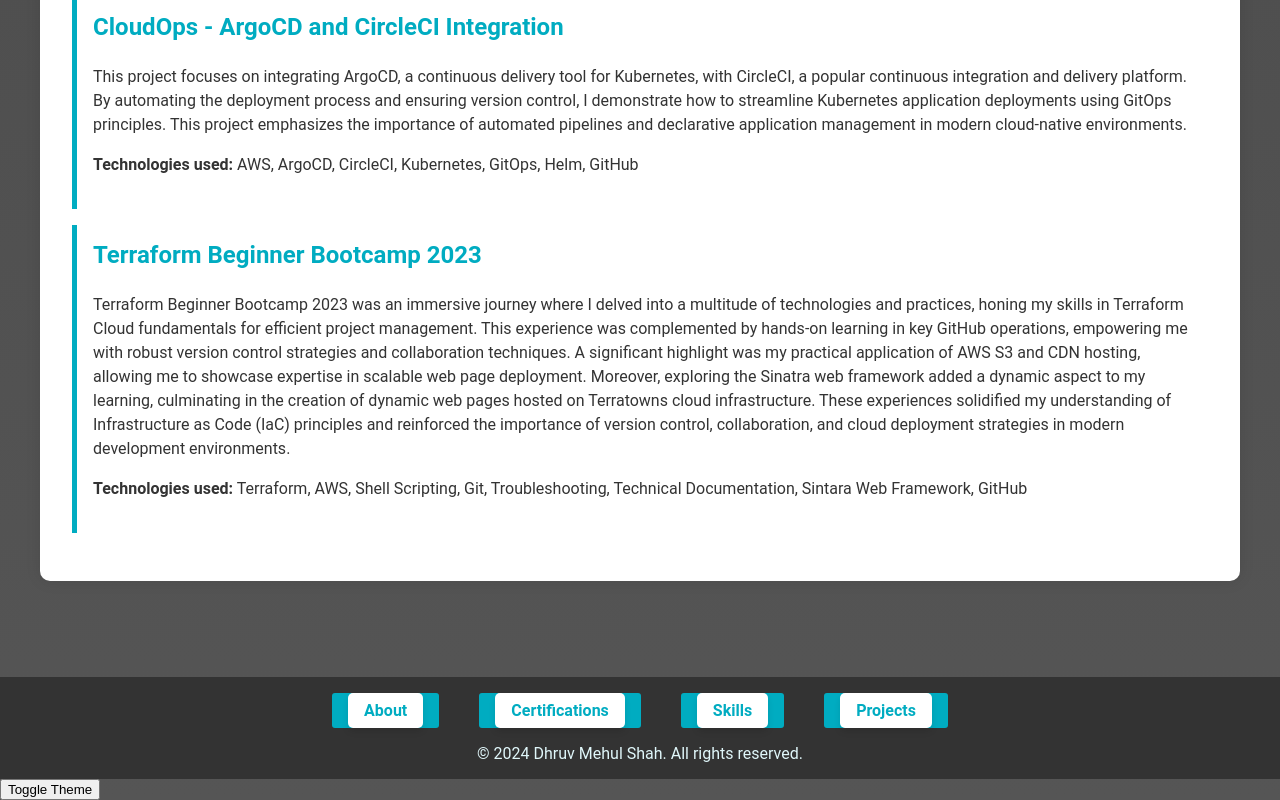
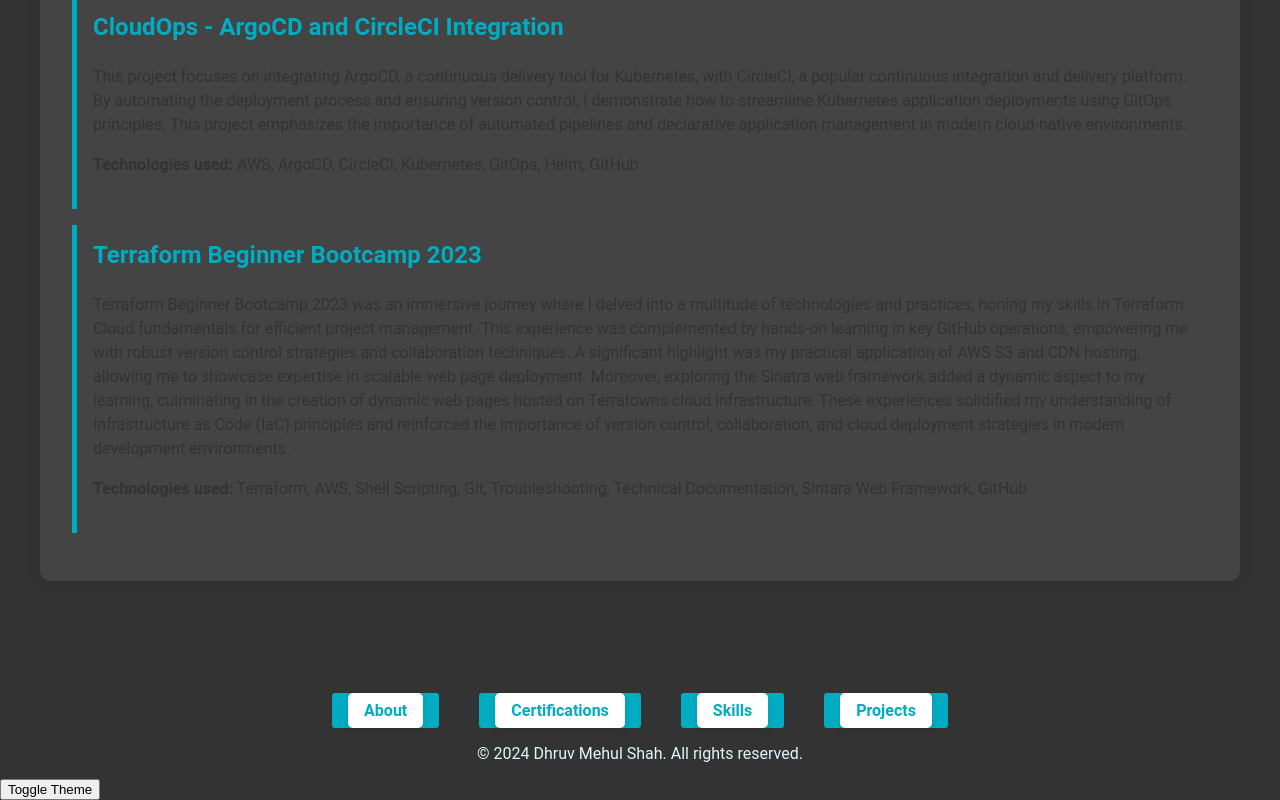
Before and after one commit to DhruvS0/Cloud-Resume-AWS, a plain HTML site: page website/index.html in a window 1280 px wide. Both pictures are taken after a click on the button "Toggle Theme". Shown: the part 3851-4651 px from the top of the page. Drawn offline with Linux system fonts and the light colour scheme; no server answers.

Commit message:
CSS changes

```diff
--- a/website/css/styles.css
+++ b/website/css/styles.css
@@ -4,13 +4,13 @@ body {
     margin: 0;
     padding: 0;
     color: #333;
-    background: linear-gradient(to bottom, #e0f7fa, #ffffff);
+    background: #e0f7fa;
     transition: background-color 0.3s, color 0.3s;
 }
 
 body.dark-mode {
     color: #e0f7fa;
-    background: linear-gradient(to bottom, #333, #555);
+    background: #333;
 }
 
 a {
@@ -25,7 +25,7 @@ a:hover {
 
 /* Header */
 header {
-    background: linear-gradient(90deg, #00acc1, #e0f7fa);
+    background: #00acc1;
     color: #fff;
     padding: 2em 0;
     text-align: center;
@@ -36,7 +36,7 @@ header {
 }
 
 header.dark-mode {
-    background: linear-gradient(90deg, #005f73, #333);
+    background: #005f73;
 }
 
 header h1 {
@@ -106,7 +106,12 @@ section {
     padding: 2em;
     border-radius: 10px;
     box-shadow: 0 0 15px rgba(0, 0, 0, 0.1);
-    transition: transform 0.3s, box-shadow 0.3s;
+    transition: transform 0.3s, box-shadow 0.3s, background-color 0.3s, color 0.3s;
+}
+
+section.dark-mode {
+    background: #444;
+    color: #e0f7fa;
 }
 
 section:hover {
--- a/website/index.html
+++ b/website/index.html
@@ -201,6 +201,9 @@
             document.body.classList.toggle('dark-mode');
             document.querySelector('header').classList.toggle('dark-mode');
             document.querySelector('footer').classList.toggle('dark-mode');
+            document.querySelectorAll('section').forEach(section => {
+                section.classList.toggle('dark-mode');
+            });
         });
     </script>
 </body>
```
